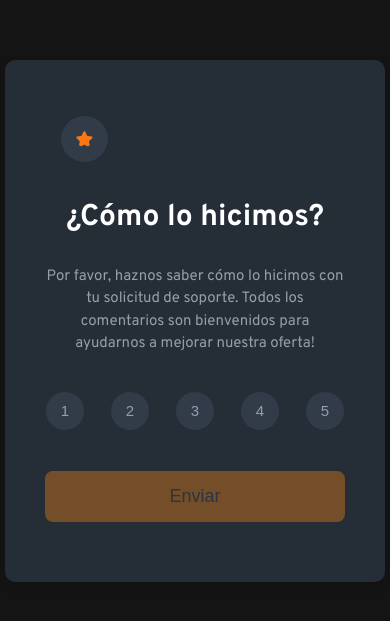
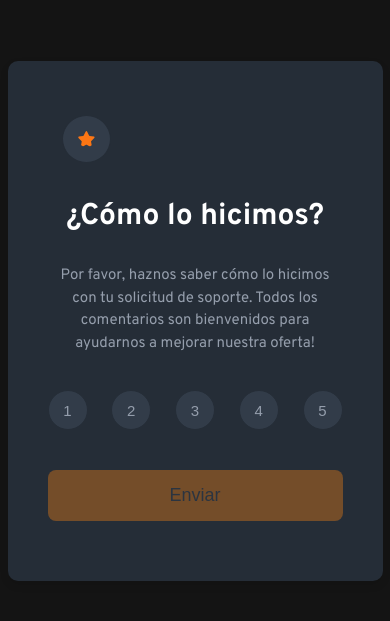
Before and after one commit to Jerotsv/pruebas-examen, a website: page index.html in a window 390 px wide. Shown: the part 101-722 px from the top of the page. Drawn offline with Linux system fonts and the light colour scheme.

Commit message:
Add responsive en body

```diff
--- a/css/styles.css
+++ b/css/styles.css
@@ -4,9 +4,10 @@ body {
     justify-content: center;
     align-items: center;
     height: 100vh;
-    margin: 0;
+    margin: auto;
     background-color: #141414;
     font-size: 15px;
+    width: 375px;
 }
 
 .ratingCard,
```
